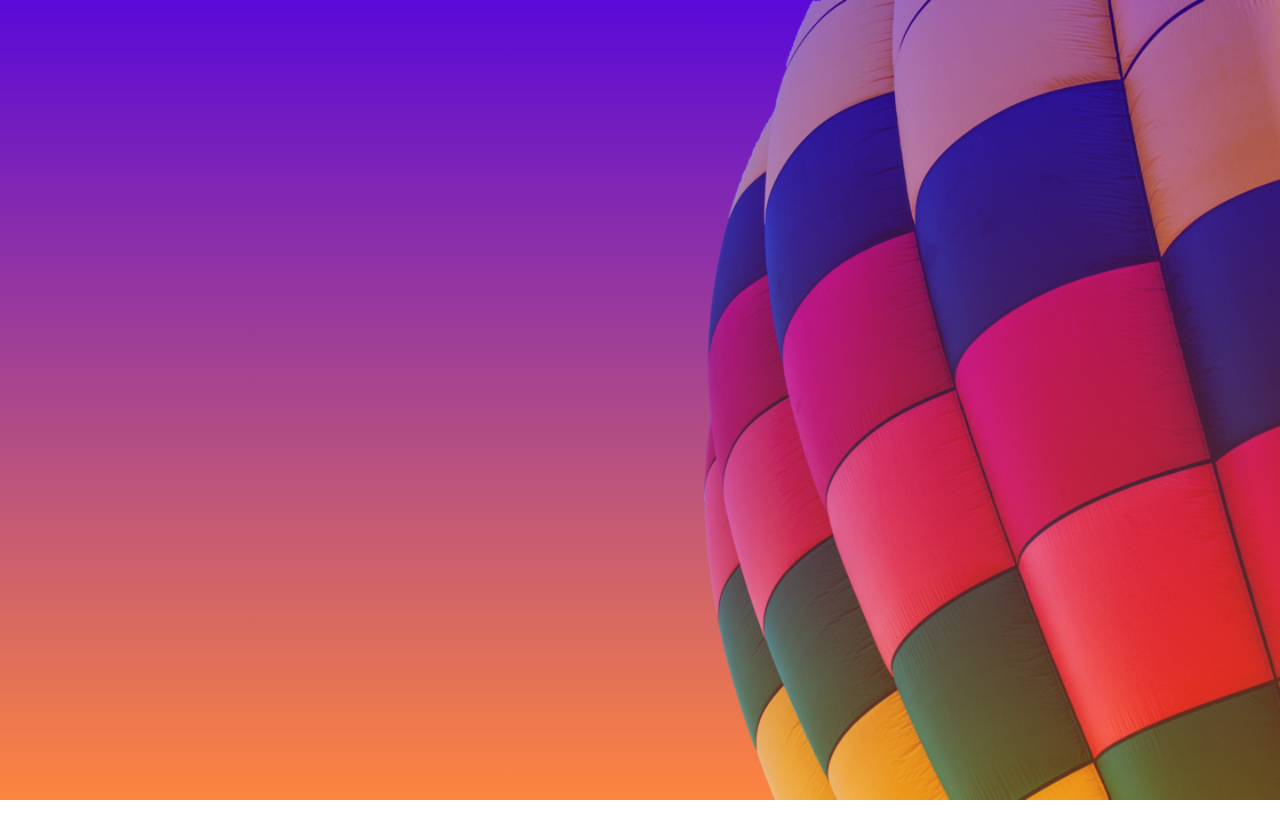
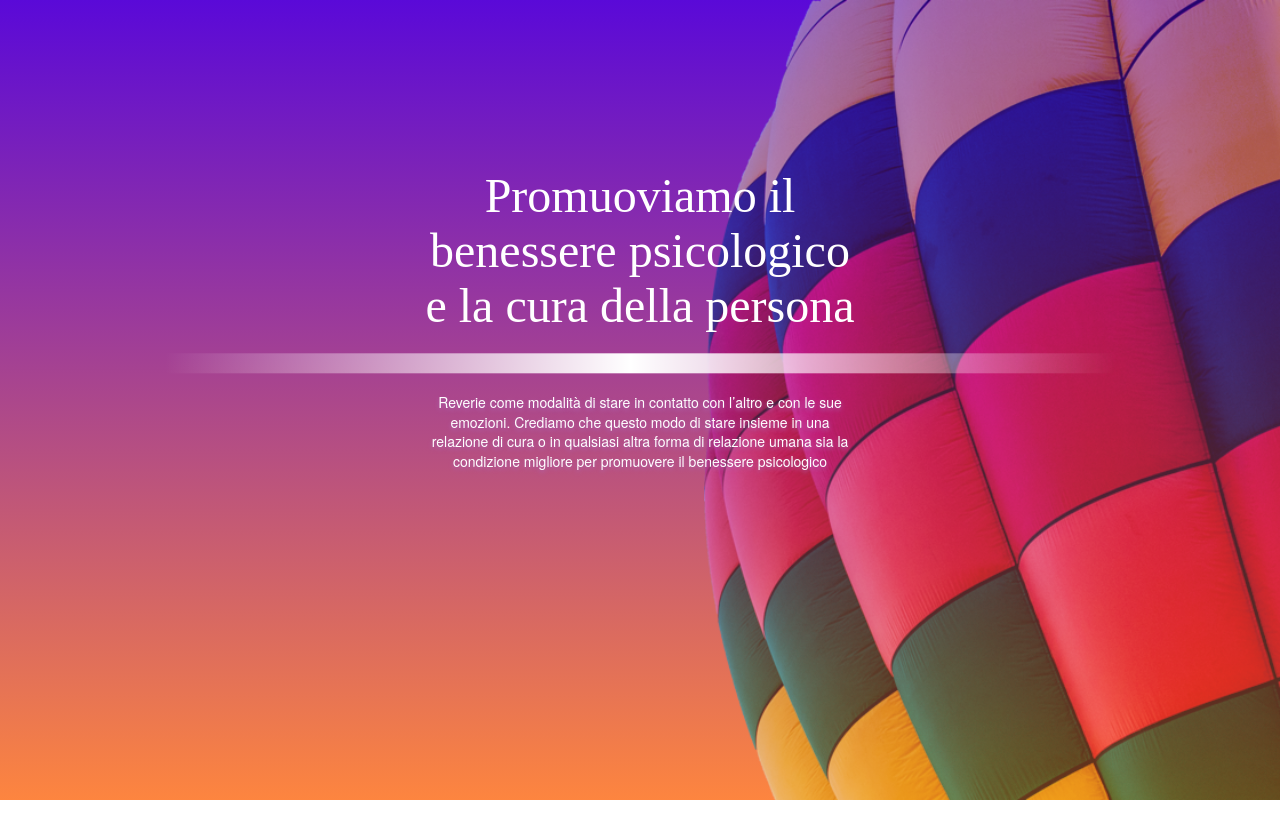
Before and after one commit to brescia123/reverie-website, a website: page index.html in a window 1280 px wide. Shown: the top 838 px of the page. Drawn offline with Linux system fonts and the light colour scheme.

Commit message:
Add welcome text

```diff
--- a/index.html
+++ b/index.html
@@ -17,7 +17,14 @@
     <div id="welcome-section">
         <div class="balloon-container">
         </div>
-        <div class="promuoviamo-il-benes">
+        <div class="welcome-text">
+            <div class="welcome-title center-block">
+                <p class="text-center">Promuoviamo il benessere psicologico e la cura della persona</p>
+            </div>
+            <div class="separator"></div>
+            <div class="welcome-subtitle center-block">
+                <p class="text-center">Reverie come modalità di stare in contatto con l’altro e con le sue emozioni. Crediamo che questo modo di stare insieme in una relazione di cura o in qualsiasi altra forma di relazione umana sia la condizione migliore per promuovere il benessere psicologico</p>
+            </div>
         </div>
     </div>
     <div id="presentation-section" class="container-fluid">
--- a/sass/main.scss
+++ b/sass/main.scss
@@ -5,37 +5,69 @@ body {
     font: 100% $font-stack;
     color: $primary-color;
 }
-@mixin background-image-2x($image) {
+@mixin background-image-2x($gradient, $image) {
      @media (min--moz-device-pixel-ratio: 1.3), (-o-min-device-pixel-ratio: 2.6/2), (-webkit-min-device-pixel-ratio: 1.3), (min-device-pixel-ratio: 1.3), (min-resolution: 1.3dppx){
         /* on retina, use image that's scaled by 2 */
-        background-image: url($image);
+        background-image: $gradient, url($image);
     }
 }
 
 #welcome-section {
+    position: relative;
     height: 100vh;
     width: 100vw;
     background-image: linear-gradient(to top, #fd853f, #5a09d8);
 
     .balloon-container {
+        position: absolute;
+        top: 0;
+        right: 0;
         width: 45vw;
         height: 100vh;
         background-image: linear-gradient(to top, #fd853f 0%, #5a09d8 100%), url("../images/air-balloon-cover.png");
-        //@include background-image-2x("../images/air-balloon-cover@2x.png");
+        @include background-image-2x(linear-gradient(to top, #fd853f 0%, #5a09d8 100%), "../images/air-balloon-cover@2x.png");
         background-size: cover;
         background-repeat: no-repeat;
-        float: right;
         background-blend-mode: soft-light;
         opacity: 0.6;
     }
 
-    .promuoviamo-il-benes {
-        width: 420px;
-        height: 10px;
-        object-fit: contain;
-        font-family: AGaramondPro;
-        font-size: 48px;
-        color: #ffffff;
+    .welcome-text {
+        position: relative;
+        top: 40%;
+        -webkit-transform: translateY(-50%);
+        -ms-transform: translateY(-50%);
+        transform: translateY(-50%);
+        z-index: 10;
+
+        .welcome-title {
+            margin: auto;
+            max-width: 430px;
+            text-align: center;
+            font-family: AGaramondPro;
+            font-size: 48px;
+            color: #ffffff;
+        }
+
+        .separator {
+            margin: auto;
+            max-width: 950px;
+            height: 20px;
+            margin-top: 20px;
+            margin-bottom: 20px;
+            background-image: linear-gradient(to left, rgba(255, 255, 255, 0.0), #ffffff 51%, rgba(255, 255, 255, 0.0));
+        }
+
+        .welcome-subtitle {
+            margin: auto;
+            max-width: 430px;
+            font-size: 14px;
+            line-height: 1.4;
+            text-align: center;
+            font-family: HelveticaNeue;
+            color: #ffffff;
+            text-shadow: 0 2px 4px #af64b1;
+        }
     }
 }
 
```
Also changed, not shown: css/main.css.
